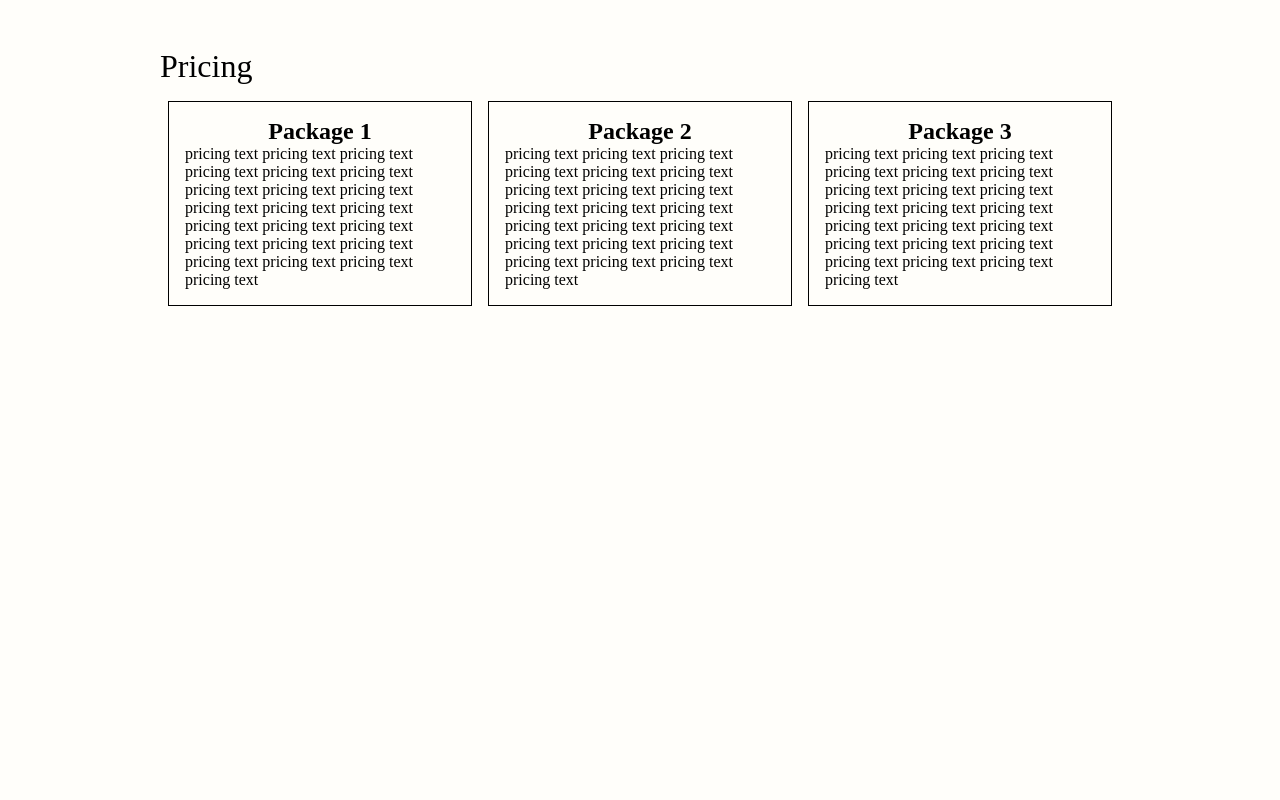
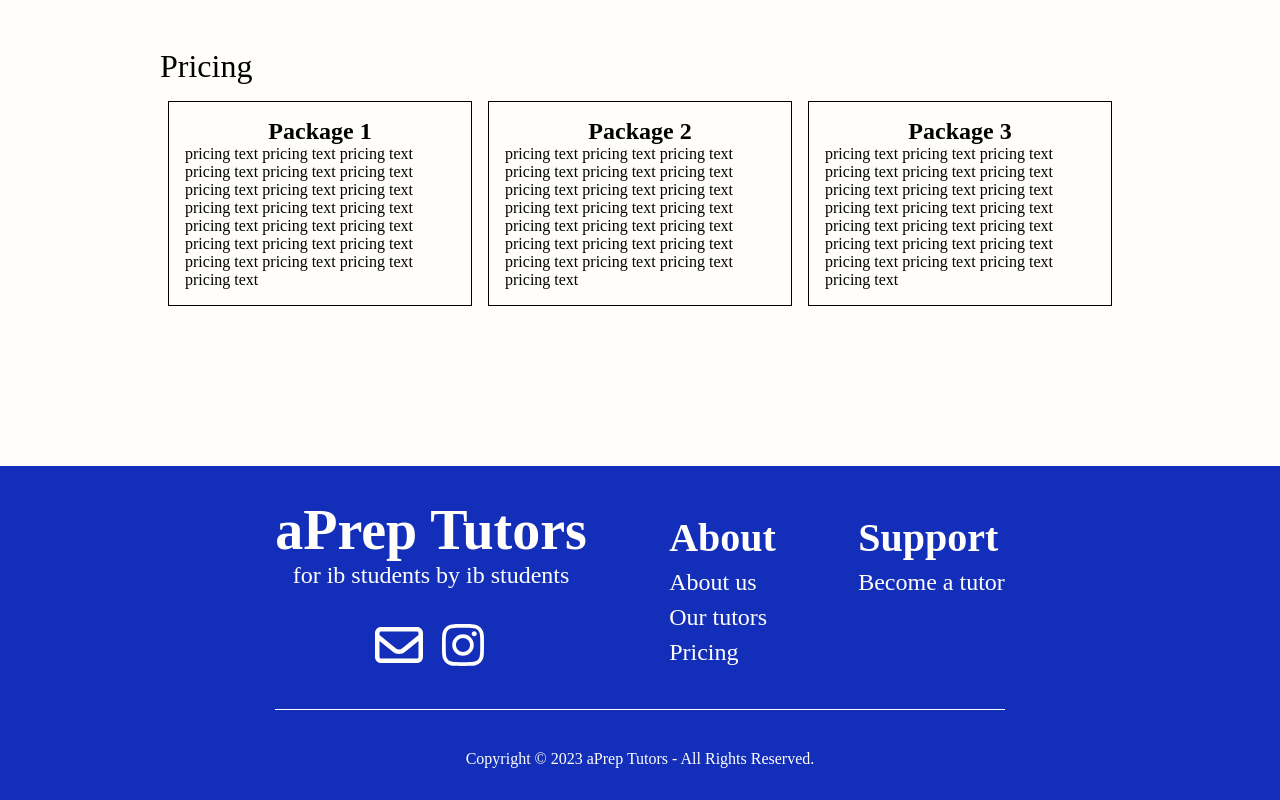
Before and after one commit to redmac135/apreptutors, a SvelteKit app in the folder frontend/: page / in a window 1280 px wide. Shown: the part 2181-2981 px from the top of the page. Before the commit the page ends 2647 px from the top, so only its background shows below. Built offline with nearby package versions, Linux system fonts and the light colour scheme; a web font is replaced by a local one.

Commit message:
page footer

```diff
--- /dev/null
+++ b/frontend/src/lib/Footer.svelte
@@ -0,0 +1,115 @@
+<script lang="ts">
+    const YEAR = new Date().getFullYear();
+</script>
+
+<div class="container">
+	<div class="top">
+		<div class="col-1">
+			<h1 class="logo">aPrep Tutors</h1>
+			<p class="slogan">for ib students by ib students</p>
+			<div class="socials">
+				<svg xmlns="http://www.w3.org/2000/svg" height="1em" viewBox="0 0 512 512"
+					><path
+						fill="currentColor"
+						d="M64 112c-8.8 0-16 7.2-16 16v22.1L220.5 291.7c20.7 17 50.4 17 71.1 0L464 150.1V128c0-8.8-7.2-16-16-16H64zM48 212.2V384c0 8.8 7.2 16 16 16H448c8.8 0 16-7.2 16-16V212.2L322 328.8c-38.4 31.5-93.7 31.5-132 0L48 212.2zM0 128C0 92.7 28.7 64 64 64H448c35.3 0 64 28.7 64 64V384c0 35.3-28.7 64-64 64H64c-35.3 0-64-28.7-64-64V128z"
+					/></svg
+				>
+				<svg xmlns="http://www.w3.org/2000/svg" height="1em" viewBox="0 0 448 512"
+					><path
+						fill="currentColor"
+						d="M224.1 141c-63.6 0-114.9 51.3-114.9 114.9s51.3 114.9 114.9 114.9S339 319.5 339 255.9 287.7 141 224.1 141zm0 189.6c-41.1 0-74.7-33.5-74.7-74.7s33.5-74.7 74.7-74.7 74.7 33.5 74.7 74.7-33.6 74.7-74.7 74.7zm146.4-194.3c0 14.9-12 26.8-26.8 26.8-14.9 0-26.8-12-26.8-26.8s12-26.8 26.8-26.8 26.8 12 26.8 26.8zm76.1 27.2c-1.7-35.9-9.9-67.7-36.2-93.9-26.2-26.2-58-34.4-93.9-36.2-37-2.1-147.9-2.1-184.9 0-35.8 1.7-67.6 9.9-93.9 36.1s-34.4 58-36.2 93.9c-2.1 37-2.1 147.9 0 184.9 1.7 35.9 9.9 67.7 36.2 93.9s58 34.4 93.9 36.2c37 2.1 147.9 2.1 184.9 0 35.9-1.7 67.7-9.9 93.9-36.2 26.2-26.2 34.4-58 36.2-93.9 2.1-37 2.1-147.8 0-184.8zM398.8 388c-7.8 19.6-22.9 34.7-42.6 42.6-29.5 11.7-99.5 9-132.1 9s-102.7 2.6-132.1-9c-19.6-7.8-34.7-22.9-42.6-42.6-11.7-29.5-9-99.5-9-132.1s-2.6-102.7 9-132.1c7.8-19.6 22.9-34.7 42.6-42.6 29.5-11.7 99.5-9 132.1-9s102.7-2.6 132.1 9c19.6 7.8 34.7 22.9 42.6 42.6 11.7 29.5 9 99.5 9 132.1s2.7 102.7-9 132.1z"
+					/></svg
+				>
+			</div>
+		</div>
+		<div class="col-2">
+			<h2>About</h2>
+			<ul>
+				<li>About us</li>
+				<li>Our tutors</li>
+				<li>Pricing</li>
+			</ul>
+		</div>
+        <div class="col-2">
+            <h2>Support</h2>
+            <ul>
+                <li>Become a tutor</li>
+            </ul>
+        </div>
+	</div>
+    <div class="line"></div>
+	<div class="bottom">
+		<p>Copyright &copy; {YEAR} aPrep Tutors - All Rights Reserved.</p>
+	</div>
+</div>
+
+<style>
+	.container {
+		background-color: var(--dark-blue);
+		color: var(--white);
+		padding: 2rem;
+	}
+
+	.top {
+		max-width: 60%;
+		margin: 0 auto;
+		display: flex;
+        justify-content: space-between;
+	}
+
+	.col-1 {
+		display: flex;
+		flex-direction: column;
+		justify-content: center;
+		align-items: center;
+	}
+
+	.logo {
+		font-size: 3.5rem;
+	}
+
+	.slogan {
+		font-size: 1.5rem;
+	}
+
+	.socials {
+		display: flex;
+		justify-content: center;
+		align-items: center;
+		gap: 1rem;
+		margin-top: 2rem;
+	}
+
+	svg {
+		height: 3rem;
+		aspect-ratio: 1/1;
+	}
+
+	.col-2 {
+		margin-top: 1rem;
+	}
+
+	.col-2 h2 {
+		font-size: 2.5rem;
+	}
+
+	ul {
+		list-style: none;
+	}
+
+	ul li {
+		margin-top: 0.5rem;
+        font-size: 1.5rem;
+	}
+
+    .line {
+        height: 1px;
+        background-color: var(--white);
+        margin: 2.5rem auto;
+        width: 60%;
+    }
+
+	.bottom {
+		text-align: center;
+	}
+</style>
--- a/frontend/src/routes/+layout.svelte
+++ b/frontend/src/routes/+layout.svelte
@@ -1,8 +1,10 @@
 <script lang="ts">
 	import Navbar from '../lib/Navbar.svelte';
+	import Footer from '../lib/Footer.svelte';
 
 	import '../app.css';
 </script>
 
 <Navbar />
 <slot />
+<Footer />
```
